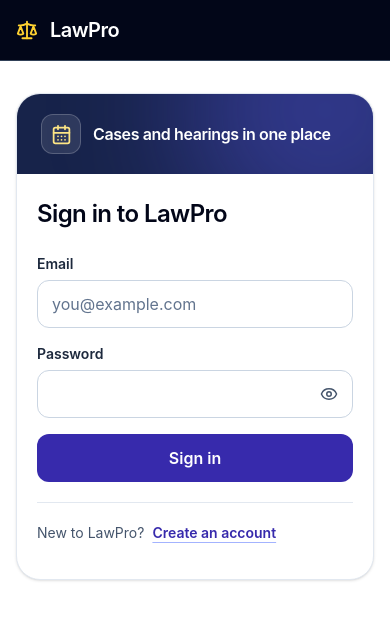
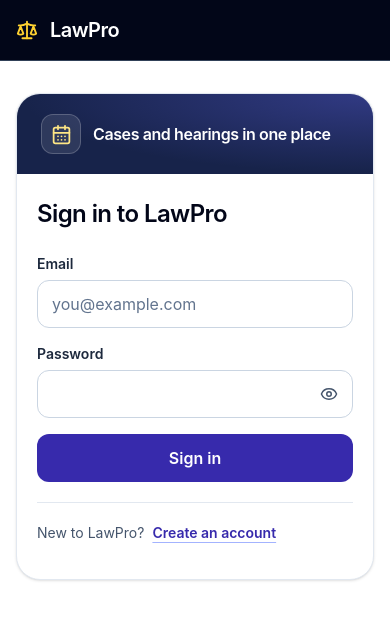
Before and after one commit to blackboa-ai/lawpro, a Next.js app in the folder frontend/: page /login in a window 390 px wide. Shown: the top 620 px of the page. Built offline with nearby package versions, Linux system fonts and the light colour scheme; no server answers.

Commit message:
Fix mobile auth banner corner clipping

```diff
--- a/frontend/app/AuthForm.tsx
+++ b/frontend/app/AuthForm.tsx
@@ -16,8 +16,7 @@ export function AuthFormLayout({ isRegister = false, children }: {
       aria-labelledby="auth-title"
       className="mx-auto max-w-md overflow-hidden rounded-[1.5rem] border border-slate-200 bg-white shadow-sm md:grid md:max-w-4xl md:grid-cols-[minmax(0,0.92fr)_minmax(0,1.08fr)] md:rounded-[2rem]"
     >
-      <div className="relative isolate overflow-hidden bg-[#17234a] px-6 py-5 text-white sm:px-8 md:flex md:flex-col md:justify-center md:p-10">
-        <div aria-hidden="true" className="pointer-events-none absolute -right-24 -top-32 -z-10 h-72 w-72 rounded-full bg-indigo-500/35 blur-3xl" />
+      <div className="bg-[#17234a] bg-[radial-gradient(ellipse_at_top_right,#6366f159,transparent_70%)] px-6 py-5 text-white sm:px-8 md:flex md:flex-col md:justify-center md:p-10">
         <div className="flex items-center gap-3 md:block">
           <span className="inline-flex size-10 shrink-0 items-center justify-center rounded-xl border border-white/20 bg-white/10 text-amber-200 md:mb-6 md:size-12">
             <CalendarDays size={21} aria-hidden={true} />
```
Also changed, not shown: 1 other file (tests, documents, lock files or other folders).
